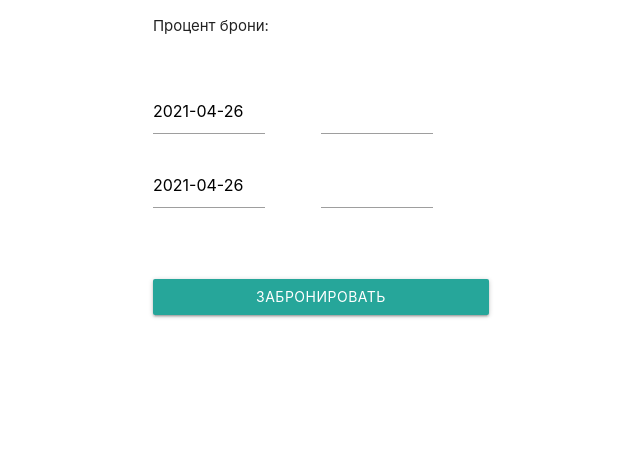
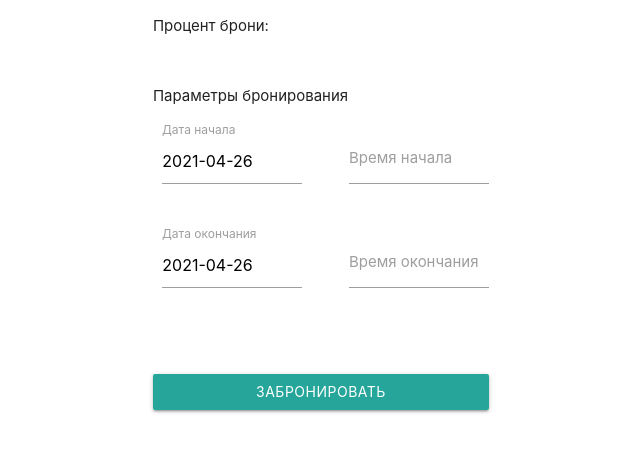
Before and after one commit to gmrv/atmo, a Django app: template main/templates/main/booking.html in a window 1280 px wide. Shown: the part 124-576 px from the top of the page, without its empty margins (543-1183 px from the left). Run offline with Django 3.2, Linux system fonts and the light colour scheme; the template is opened without the code that fills it, so the values that code supplies are empty.

Commit message:
feat[main]: Booking rooms page additional fields

```diff
--- a/main/templates/main/booking.html
+++ b/main/templates/main/booking.html
@@ -65,23 +65,62 @@
 
             {% if resource.seat.persisted %}
 
-            <div class="row">
+            <div class="row valign-wrapper">
               <div class="col s12">Постоянное место</div>
             </div>
 
             {% else %}
 
-            <div class="row">
-              <div class="col s4"><input id="id-datepicker-start" type="text" class="datepicker"> </div>
-              <div class="col s2"></div>
-              <div class="col s4"><input id="id-timepicker-start" type="text" class="timepicker" value="{% settings_value 'OPEN_TIME' %}"></div>
+            <div class="row valign-wrapper">
+              <div class="col s12">Параметры бронирования</div>
             </div>
 
-            <div class="row">
-              <div class="col s4"><input id="id-datepicker-end"  type="text" class="datepicker"></div>
-              <div class="col s2"></div>
-              <div class="col s4"><input id="id-timepicker-end"  type="text" class="timepicker" value="{% settings_value 'CLOSE_TIME' %}"></div>
+            <div class="row valign-wrapper">
+              <div class="input-field col s5">
+                <input id="id-datepicker-start" type="text" class="datepicker">
+                <label>Дата начала</label>
+              </div>
+              <div class="col s1"></div>
+              <div class="input-field col s5">
+                <input id="id-timepicker-start" type="text" class="timepicker" value="{% settings_value 'OPEN_TIME' %}">
+                <label>Время начала</label>
+              </div>
             </div>
+
+            <div class="row valign-wrapper">
+              <div class="input-field col s5">
+                <input id="id-datepicker-end"  type="text" class="datepicker">
+                <label>Дата окончания</label>
+              </div>
+              <div class="col s1"></div>
+              <div class="input-field col s5">
+                <input id="id-timepicker-end"  type="text" class="timepicker" value="{% settings_value 'CLOSE_TIME' %}">
+                <label>Время окончания</label>
+              </div>
+            </div>
+
+            {% if resource.type == 'room' %}
+              <div class="row valign-wrapper">
+                <div class="input-field col s12">
+                  <input id="id-input-event"  type="text">
+                  <label>Событие</label>
+                </div>
+              </div>
+
+              <div class="row valign-wrapper">
+                <div class="col s12">
+                  <div class="input-field col s12" id="id-input-partisipants">
+                    <select multiple>
+                      <option value="" disabled selected>Выберите участников</option>
+                      {% for u in users %}
+                        <option value="{{ u.id }}">{{ u.first_name }} {{ u.middle_name }} {{ u.last_name }}</option>
+                      {% endfor %}
+                    </select>
+                  </div>
+                </div>
+              </div>
+
+            {% endif %}
 
             <div class="row">
               <div class="col s12">&nbsp;</div>
@@ -106,12 +145,6 @@
     let flag = false
     $(document).ready(function() {
 
-      $('.datepicker').datepicker({
-        format: 'yyyy-mm-dd',
-        defaultDate: new Date("{{ target_date }}",),
-        setDefaultDate: true,
-      });
-
       $("#id-button-booking").on('click', function(e){
         let data = {
           "user_id": helper.user_id,
@@ -119,7 +152,8 @@
           "date_start": $("#id-datepicker-start").val(),
           "time_start": $("#id-timepicker-start").val(),
           "date_end": $("#id-datepicker-end").val(),
-          "time_end": $("#id-timepicker-end").val()
+          "time_end": $("#id-timepicker-end").val(),
+          "event": $("#id-input-event").val()
         }
         request({url:'/api/booking', type:'POST', data:data, ondone:onBookingSuccess})
       })
--- a/main/views.py
+++ b/main/views.py
@@ -66,6 +66,7 @@ def profile(request, target_date=None):
 @login_required
 def booking(request, resource_id, target_date=None):
     xuser = request.user.extuser
+    xusers = ExtUser.objects.all().exclude(username='root')
     resource = Resource.objects.get(pk=resource_id)
     percent_of_booked_time = resource.get_percent_of_booked_time(target_date)
 
@@ -75,6 +76,7 @@ def booking(request, resource_id, target_date=None):
 
     context = {
         'user': xuser,
+        'users': xusers,
         'area': xuser.def_area,
         'resource': resource,
         'calendar': calendar,
```
